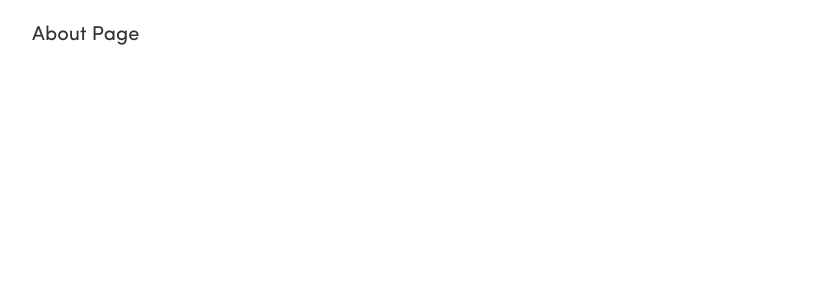
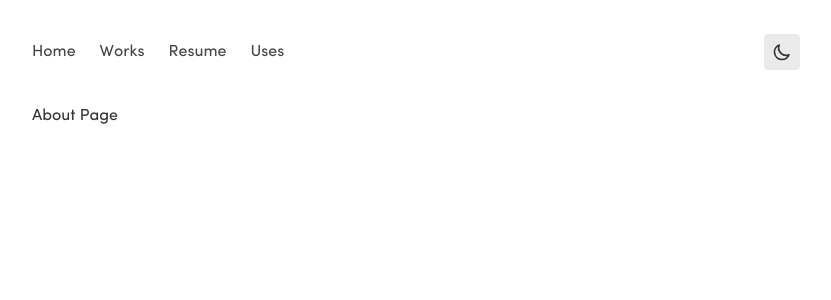
Before and after one commit to iamtinsae/iamtinsae.dev, a Next.js app: page /about in a window 1280 px wide. Shown: the top 300 px of the page, without its empty margins (224-1055 px from the left). Built offline with nearby package versions, Linux system fonts and the light colour scheme.

Commit message:
feat(templates): add header

```diff
--- a/src/templates/Main.tsx
+++ b/src/templates/Main.tsx
@@ -1,4 +1,6 @@
 import type { ReactNode } from 'react';
+
+import { Header } from '@/layouts/Header';
 
 type IMainProps = {
   meta: ReactNode;
@@ -6,11 +8,12 @@ type IMainProps = {
 };
 
 const Main = (props: IMainProps) => (
-  <div className="w-full px-1 text-gray-700 antialiased">
+  <div className="w-full px-1 text-gray-700 antialiased dark:text-gray-100">
     {props.meta}
 
     <div className="mx-auto max-w-screen-md">
-      <div className="content py-5 text-xl">{props.children}</div>
+      <Header />
+      <main>{props.children}</main>
     </div>
   </div>
 );
```
